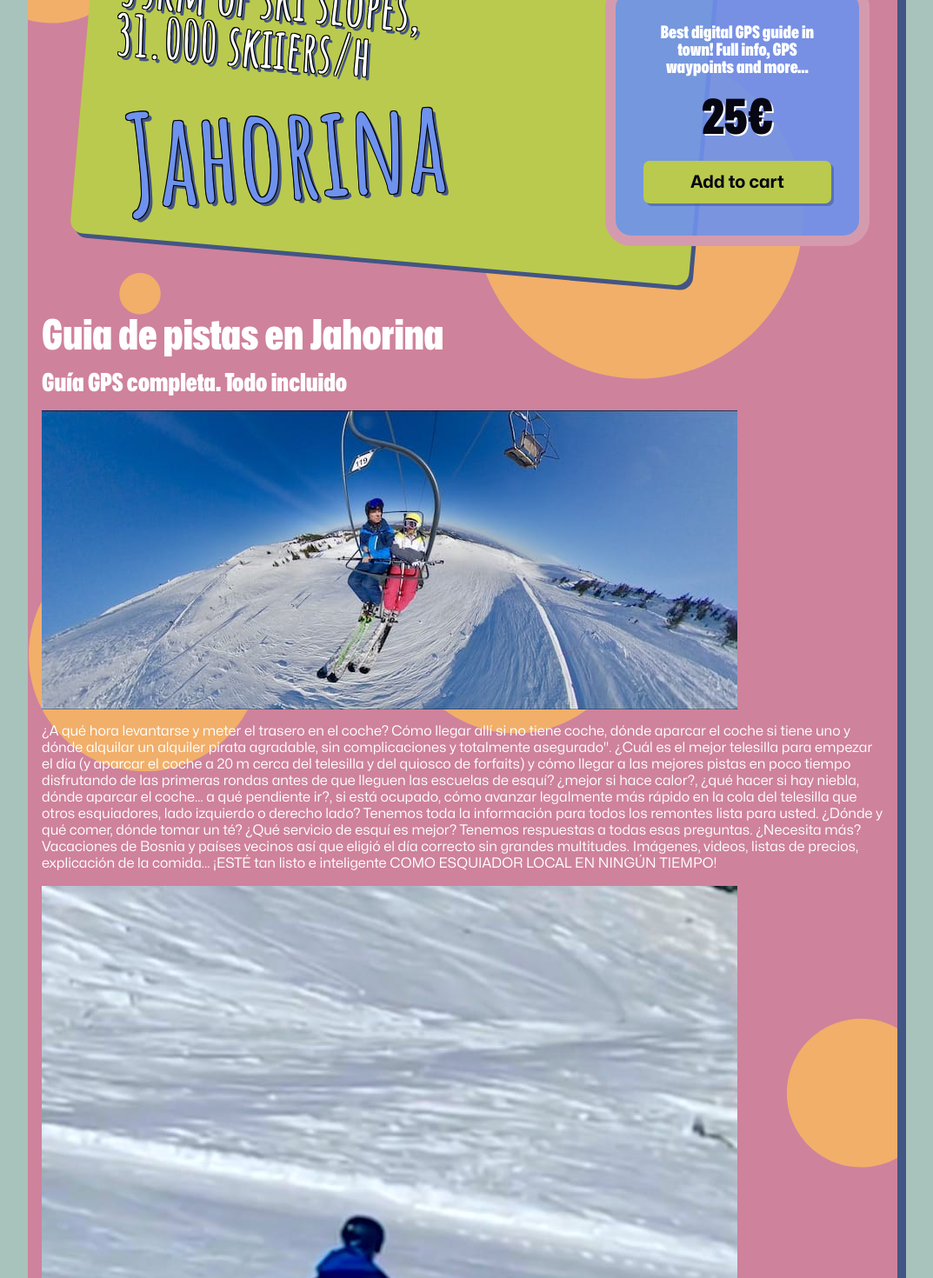
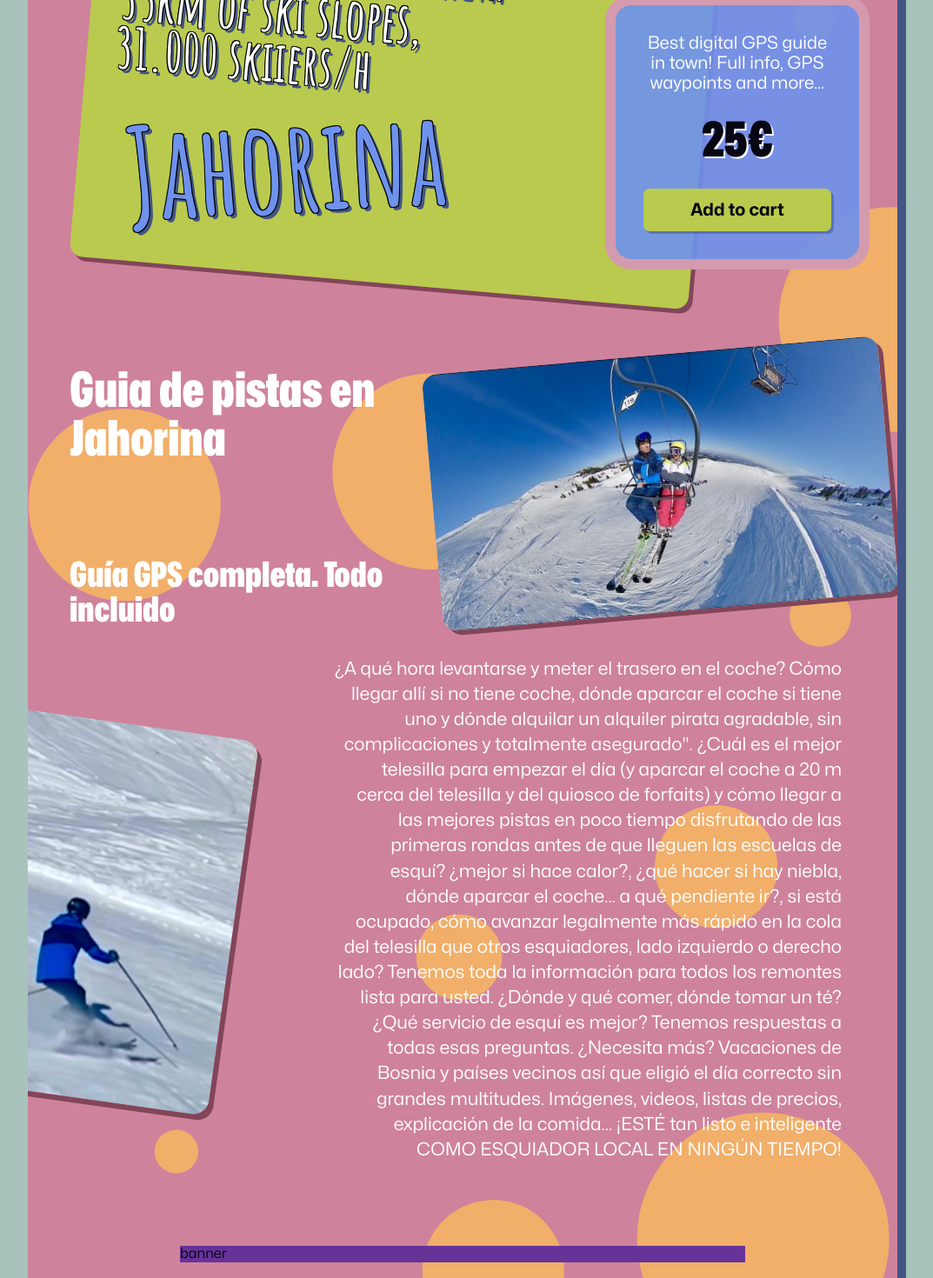
Before and after one commit to drkedrkedjon/sarajevo-tours-react, a React (Vite) app: page /products/1 in a window 1280 px wide. Shown: the part 240-1710 px from the top of the page at 87% size, without its empty margins (108-1181 px from the left). Built offline with nearby package versions, Linux system fonts and the light colour scheme.

Commit message:
ProductDetail component finished

```diff
--- a/css-styles.css
+++ b/css-styles.css
@@ -191,7 +191,9 @@
 .fs-300 {
   font-size: var(--fs-300);
 }
-
+p {
+  line-height: 1.4;
+}
 /* ************************************** */
 /* Clases utiles */
 /* ************************************** */
@@ -334,7 +336,7 @@
 
 .hero-plate {
   background-color: hsl(var(--color-green));
-  box-shadow: 5px 5px 0 hsl(var(--shadow-blue));
+  box-shadow: 5px 5px 0 hsl(var(--shadow-pink));
   border-radius: 15px;
   transform: rotate(5deg);
   z-index: 10;
@@ -370,6 +372,7 @@
   grid-row: 2 / 3;
   grid-column: 1 / -1;
   transform: translate(2.5rem);
+  max-width: 25rem;
 }
 .hero-select-home {
   background-color: hsl(var(--color-pink), 0.9);
@@ -577,18 +580,97 @@
 
 .details-container {
   display: grid;
-  margin: 4rem 1rem;
+  margin: 3rem 1rem;
   gap: 1rem;
 }
 .details-container h1,
-h3 {
+.details-container h3 {
   font-weight: 900;
   font-stretch: 75%;
   font-size: 3rem;
   line-height: 1;
+  text-align: right;
 }
-.details-container h3 {
+.details-container > h3 {
   font-size: 1.8rem;
+}
+.details-container img {
+  border-radius: 15px;
+  box-shadow: 5px 5px 0 hsl(var(--shadow-pink));
+}
+.details-container > img:first-of-type {
+  aspect-ratio: 16/9;
+  object-fit: cover;
+  transform: rotate(-3deg);
+  margin-block: 1rem;
+}
+.details-container > img:last-of-type {
+  transform: rotate(3deg);
+}
+@media (min-width: 42rem) and (max-width: 49.999rem) {
+  .details-container img {
+    max-height: 20rem;
+  }
+  .details-container img:last-of-type {
+    transform: translate(-30%) rotate(8deg);
+  }
+  .details-container p {
+    margin-left: 10rem;
+    text-align: right;
+    font-size: 1.15rem;
+  }
+}
+
+@media (min-width: 50rem) {
+  .details-container {
+    grid-template: repeat(3, auto) / 30% 10% auto;
+    margin-inline: 3rem;
+    margin-block: 6rem;
+    gap: 2rem;
+  }
+  .details-container h1 {
+    grid-row: 1/2;
+    grid-column: 1/3;
+    text-align: left;
+    font-size: 3.5rem;
+  }
+  .details-container h3 {
+    grid-row: 2/3;
+    grid-column: 1/3;
+    align-self: end;
+    text-align: left;
+    font-size: 2.5rem;
+  }
+  .details-container p {
+    grid-row: 3/-1;
+    grid-column: 2/-1;
+    font-size: 1.3rem;
+    text-align: right;
+    padding-inline-end: 1rem;
+  }
+  .details-container img:first-of-type {
+    grid-row: 1/3;
+    grid-column: 3/-1;
+    transform: rotate(-5deg) scale(110%) translate(3%, -5%);
+  }
+  .details-container img:last-of-type {
+    grid-row: 3/-1;
+    grid-column: 1/2;
+    aspect-ratio: 3/4;
+    object-fit: cover;
+    transform: translate(-40%) rotate(8deg) scale(120%);
+    align-self: center;
+  }
+}
+
+/* ************************************** */
+/* Banner Component */
+/* ************************************** */
+
+.banner-container {
+  background-color: rebeccapurple;
+  max-width: min(90%, 650px);
+  margin-inline: auto;
 }
 
 /* ************************************** */
--- /dev/null
+++ b/src/components/Banner.jsx
@@ -0,0 +1,11 @@
+import React from "react";
+
+export default function Banner({ bannerType }) {
+  return (
+    <div className="banner-container">
+      <aside>
+        <h1>banner</h1>
+      </aside>
+    </div>
+  );
+}
--- a/src/components/HeroProduct.jsx
+++ b/src/components/HeroProduct.jsx
@@ -1,6 +1,5 @@
 /* eslint-disable react/prop-types */
 import React from "react";
-import { NavLink } from "react-router-dom";
 
 export default function HeroProduct({ title, text, price }) {
   return (
@@ -19,20 +18,10 @@
           </h3>
           <p className="fs-700 price">{price}€</p>
           <div className="hero-btn-container">
-            <NavLink
-              to="skiing"
-              className={({ isActive }) =>
-                isActive ? "btn-active btn" : "btn btn-green"
-              }
-            >
-              Add to cart
-            </NavLink>
+            <button className="btn btn-green">Add to cart</button>
           </div>
         </div>
       </div>
     </div>
   );
 }
-
-// className={`${({ isActive }) =>
-//   isActive ? "btn-active" : ""} btn btn-green`}
--- a/src/pages/ProductDetails.jsx
+++ b/src/pages/ProductDetails.jsx
@@ -17,18 +17,17 @@
     price,
     hero: { heroTitle, heroText },
   } = findProduct;
-  console.log(heroTitle);
 
   return (
     <>
       <HeroProduct price={price} text={heroText} title={heroTitle} />
-      <div className="details-container color-white">
+      <article className="details-container color-white">
         <h1>{title}</h1>
         <h3>{subtitle}</h3>
         <img src={imgUrl} alt={heroText} />
         <p>{description}</p>
         <img src={imgUrl2} alt={heroText} />
-      </div>
+      </article>
     </>
   );
 }
--- a/src/pages/ProductLayout.jsx
+++ b/src/pages/ProductLayout.jsx
@@ -2,6 +2,7 @@
 import { Outlet } from "react-router-dom";
 import Footer from "../components/Footer";
 import Header from "../components/Header";
+import Banner from "../components/Banner";
 
 export default function ProductLayout() {
   return (
@@ -9,6 +10,15 @@
       <div className="home-layout home-layout-pink">
         <Header color="color-white" />
         <Outlet />
+        <Banner
+          bannerType={{
+            color: "blue",
+            title: "50% Discount",
+            description:
+              "GPS enabled ski guide. The accommodations, the slopes, two mountains COMBO, Jahorina & Bjelasnica!",
+            imgUrl: "/assets/images/ski-card.jpg",
+          }}
+        />
         <Footer />
       </div>
     </div>
```
